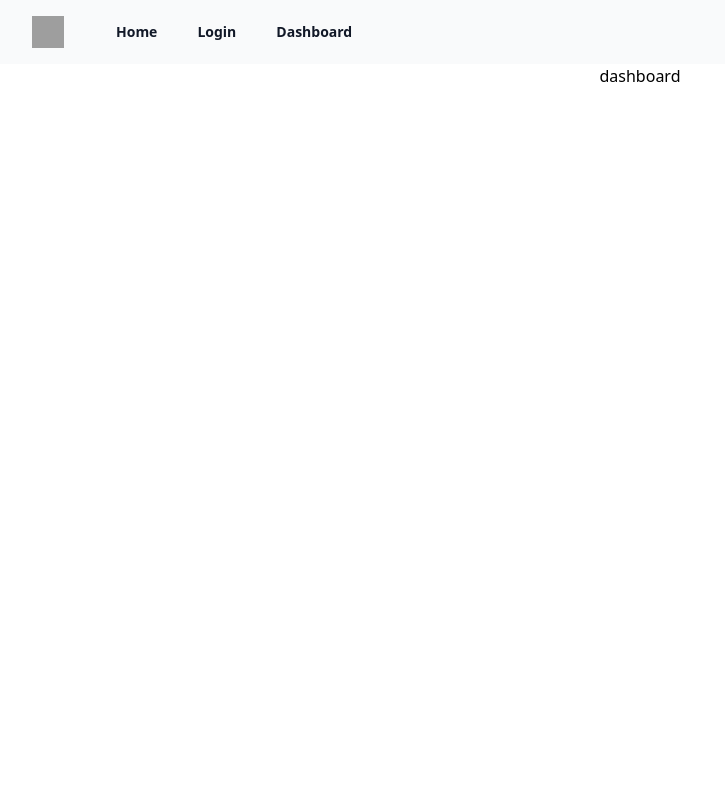
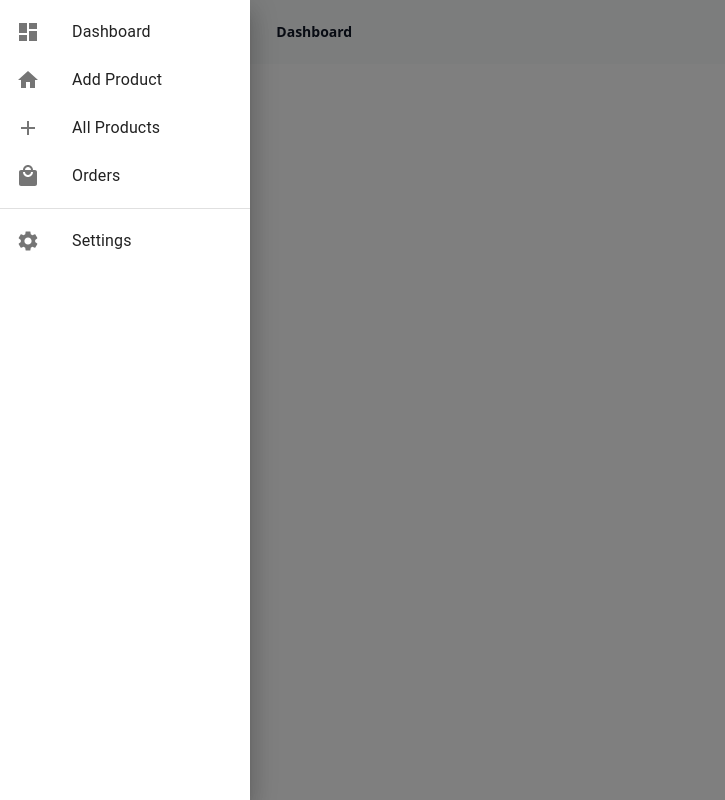
Before and after one commit to reazul7/ReazulIslamBhuiyan_SE_JAVA_JS_1, a React (Create React App) app: page /dashboard in a window 1280 px wide. Shown: the whole page, without its empty margins (0-725 px from the left). Built offline with nearby package versions, Linux system fonts and the light colour scheme; grey boxes are pictures that could not be loaded.

Commit message:
added dashboard using material-ui

```diff
--- a/package.json
+++ b/package.json
@@ -4,7 +4,12 @@
   "private": true,
   "dependencies": {
     "@craco/craco": "^6.3.0",
+    "@emotion/react": "^11.4.1",
+    "@emotion/styled": "^11.3.0",
     "@headlessui/react": "^1.4.1",
+    "@mui/icons-material": "^5.0.0",
+    "@mui/material": "^5.0.0",
+    "@mui/styled-engine-sc": "^5.0.0",
     "@testing-library/jest-dom": "^5.11.4",
     "@testing-library/react": "^11.1.0",
     "@testing-library/user-event": "^12.1.10",
@@ -17,6 +22,7 @@
     "react-icons": "^4.2.0",
     "react-router-dom": "^5.3.0",
     "react-scripts": "4.0.3",
+    "styled-components": "^5.3.1",
     "tailwindcss": "npm:@tailwindcss/postcss7-compat",
     "web-vitals": "^1.0.1"
   },
--- a/src/App.js
+++ b/src/App.js
@@ -3,8 +3,8 @@ import Home from "./components/Home/Home";
 import { BrowserRouter as Router, Switch, Route } from "react-router-dom";
 import Login from "./components/Login/Login";
 import { createContext, useEffect, useState } from "react";
-import Dashboard from "./components/Dashboard/Dashboard";
 import PrivateRoute from "./components/Login/PrivateRoute";
+import UserDashboard from "./components/Dashboard/UserDashboard";
 
 export const UserContext = createContext();
 
@@ -28,7 +28,7 @@ function App() {
           <Login />
         </Route>
         <Route path="/dashboard">
-          <Dashboard />
+          <UserDashboard />
         </Route>
       </Switch>
     </Router>
--- /dev/null
+++ b/src/components/Dashboard/AddProduct.js
@@ -0,0 +1,11 @@
+import React from 'react';
+
+const AddProduct = () => {
+    return (
+        <div>
+
+        </div>
+    );
+};
+
+export default AddProduct;
--- /dev/null
+++ b/src/components/Dashboard/AllProducts.js
@@ -0,0 +1,11 @@
+import React from 'react';
+
+const AllProducts = () => {
+    return (
+        <div>
+
+        </div>
+    );
+};
+
+export default AllProducts;
--- a/src/components/Dashboard/Dashboard.js
+++ /dev/null
@@ -1,15 +0,0 @@
-import React from "react";
-import NavBar from "../Home/NavBar";
-
-const Dashboard = () => {
-  return (
-    <div>
-      <NavBar />
-      <div className="text-center">
-        <h1>dashboard</h1>
-      </div>
-    </div>
-  );
-};
-
-export default Dashboard;
--- /dev/null
+++ b/src/components/Dashboard/Orders.js
@@ -0,0 +1,11 @@
+import React from 'react';
+
+const Orders = () => {
+    return (
+        <div>
+            <h1>orders</h1>
+        </div>
+    );
+};
+
+export default Orders;
--- /dev/null
+++ b/src/components/Dashboard/UserDashboard.js
@@ -0,0 +1,97 @@
+import React from 'react';
+import Box from '@mui/material/Box';
+import Drawer from '@mui/material/Drawer';
+import Button from '@mui/material/Button';
+import List from '@mui/material/List';
+import Divider from '@mui/material/Divider';
+import ListItem from '@mui/material/ListItem';
+import ListItemIcon from '@mui/material/ListItemIcon';
+import ListItemText from '@mui/material/ListItemText';
+import UserDashboardRoute from './UserDashboardRoute';
+import { Link, useRouteMatch } from "react-router-dom";
+import NavBar from '../Home/NavBar';
+
+// IconBox
+import DashboardIcon from '@mui/icons-material/Dashboard';
+import HomeIcon from '@mui/icons-material/Home';
+import AddIcon from '@mui/icons-material/Add';
+import LocalMallIcon from '@mui/icons-material/LocalMall';
+import MonetizationOnIcon from '@mui/icons-material/MonetizationOn';
+import SettingsIcon from '@mui/icons-material/Settings';
+
+export default function TemporaryDrawer() {
+  const [state, setState] = React.useState({
+    sidebar: true,
+  });
+  const { url } = useRouteMatch();
+
+
+  const toggleDrawer = (anchor, open) => (event) => {
+    if (event.type === 'keydown' && (event.key === 'Tab' || event.key === 'Shift')) {
+      return;
+    }
+    setState({ ...state, [anchor]: open });
+  };
+
+  const IconBox = [
+      <DashboardIcon/>,
+      <HomeIcon/>,
+      <AddIcon/>,
+      <LocalMallIcon/>,
+      <MonetizationOnIcon/>
+  ]
+
+  const list = (anchor) => (
+    <Box
+      sx={{ width: anchor === 'top' || anchor === 'bottom' ? 'auto' : 250 }}
+      role="presentation"
+      onClick={toggleDrawer(anchor, false)}
+      onKeyDown={toggleDrawer(anchor, false)}
+    >
+      <List>
+        {['Dashboard', 'Add Product', 'All Products', 'Orders'].map((text, index) => (
+          <ListItem button key={text}
+          component={Link}
+           to={url+`/${text.split(" ").join("-").toLocaleLowerCase()}`}>
+            <ListItemIcon>
+              {IconBox[index]}
+            </ListItemIcon>
+            <ListItemText primary={text} />
+          </ListItem>
+        ))}
+      </List>
+      <Divider />
+      <List>
+        {['Settings'].map((text, index) => (
+          <ListItem button key={text}
+          component={Link}
+           to={url+`/${text.split(" ").join("-").toLocaleLowerCase()}`}>
+            <ListItemIcon>
+                <SettingsIcon/>
+            </ListItemIcon>
+            <ListItemText primary={text} />
+          </ListItem>
+        ))}
+      </List>
+    </Box>
+  );
+
+  return (
+    <div>
+        <NavBar />
+      {['sidebar'].map((anchor) => (
+        <React.Fragment key={anchor}>
+          <Button onClick={toggleDrawer(anchor, true)}>{anchor}</Button>
+          <Drawer
+            anchor={anchor}
+            open={state[anchor]}
+            onClose={toggleDrawer(anchor, false)}
+          >
+            {list(anchor)}
+          </Drawer>
+        </React.Fragment>
+      ))}
+      <UserDashboardRoute/>
+    </div>
+  );
+}
--- /dev/null
+++ b/src/components/Dashboard/UserDashboardRoute.js
@@ -0,0 +1,18 @@
+import React from "react";
+import { Switch, Route, useRouteMatch } from "react-router-dom";
+import AddProduct from "./AddProduct";
+import AllProducts from "./AllProducts";
+import Orders from "./Orders";
+
+const UserDashboardRoute = () => {
+  const { path } = useRouteMatch();
+  return (
+    <Switch>
+      <Route path={path + "/add-product"} render={() => <AddProduct />} />
+      <Route path={path + "/all-products"} render={() => <AllProducts />} />
+      <Route path={path + "/orders"} render={() => <Orders />} />
+    </Switch>
+  );
+};
+
+export default UserDashboardRoute;
```
Also changed, not shown: 1 other file (tests, documents, lock files or other folders).
